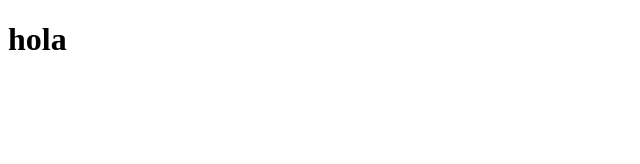
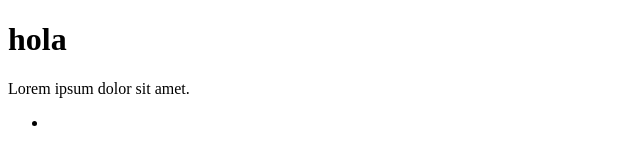
Before and after one commit to SergioMatiasG/proyectocoder, a plain HTML site: page index.html in a window 1280 px wide. Shown: the whole page, without its empty margins (0-640 px from the left). Drawn offline with Linux system fonts and the light colour scheme.

Commit message:
agregando ramas

```diff
--- a/index.html
+++ b/index.html
@@ -8,5 +8,13 @@
 </head>
 <body>
     <h1>hola</h1>
+    <p>Lorem ipsum dolor sit amet.</p>
+    <footer>
+        <ul>
+            <li>
+
+            </li>
+        </ul>
+    </footer>
 </body>
 </html>
```
Also changed, not shown: galeria.html (+12 -0 lines).
